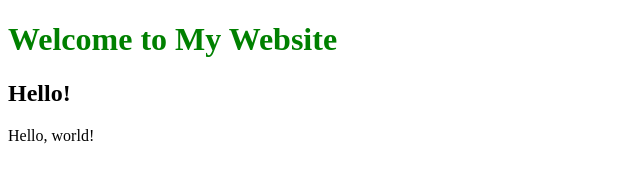
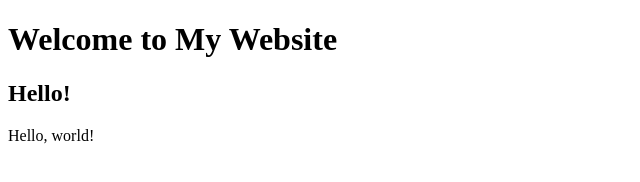
Before and after one commit to amromohmmad/Hello, a plain HTML site: page index.html in a window 1280 px wide. Shown: the whole page, without its empty margins (0-640 px from the left). Drawn offline with Linux system fonts and the light colour scheme.

Commit message:
Add  style

```diff
--- a/index.html
+++ b/index.html
@@ -4,7 +4,7 @@
         <title> hello </title>
     </head>
     <body>
-         <h1 style= "color: green;"> Welcome to My Website</h1>
+         <h1 style= "color: black;"> Welcome to My Website</h1>
         <h2> Hello!</h2>
         Hello, world!
     </body>
```
